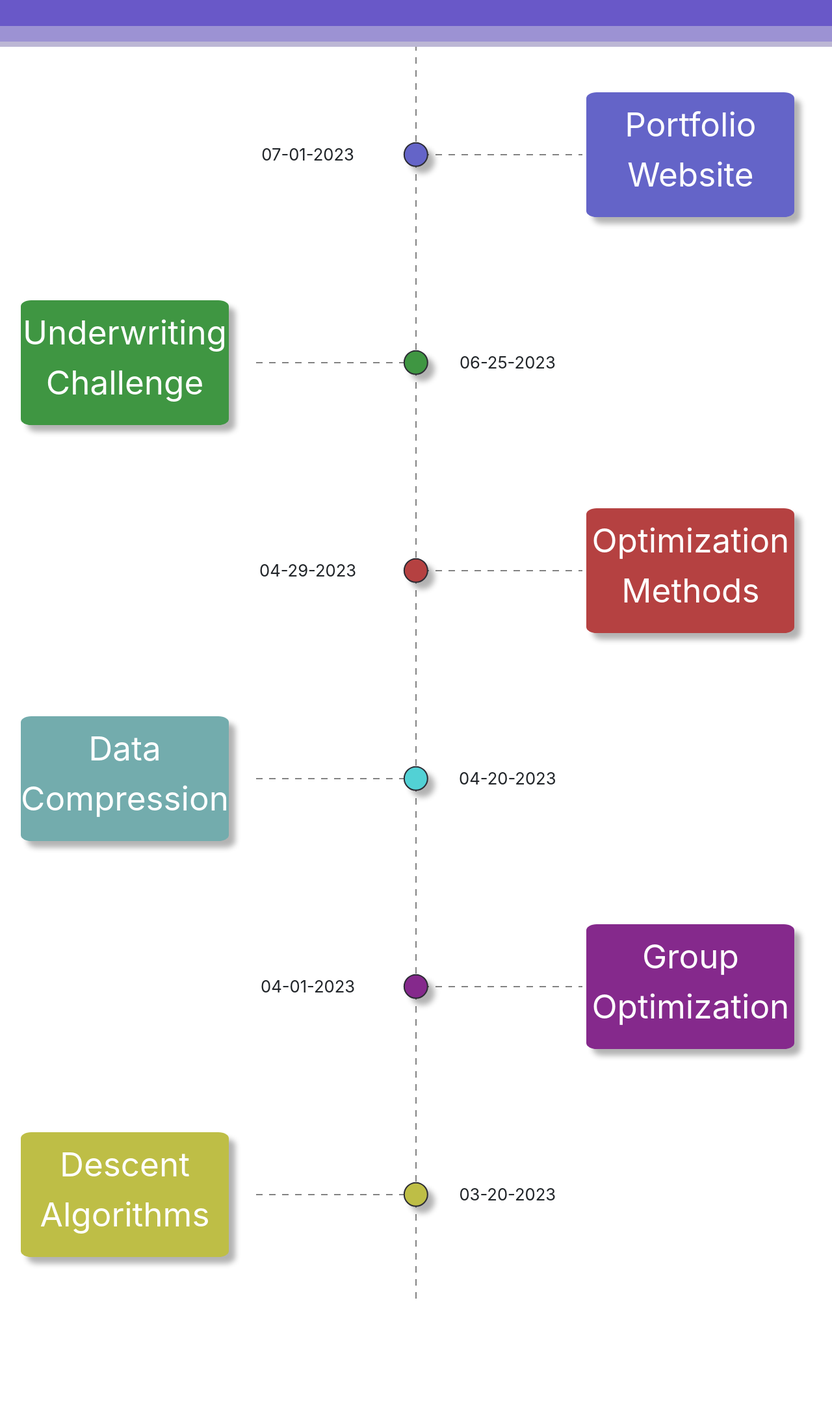
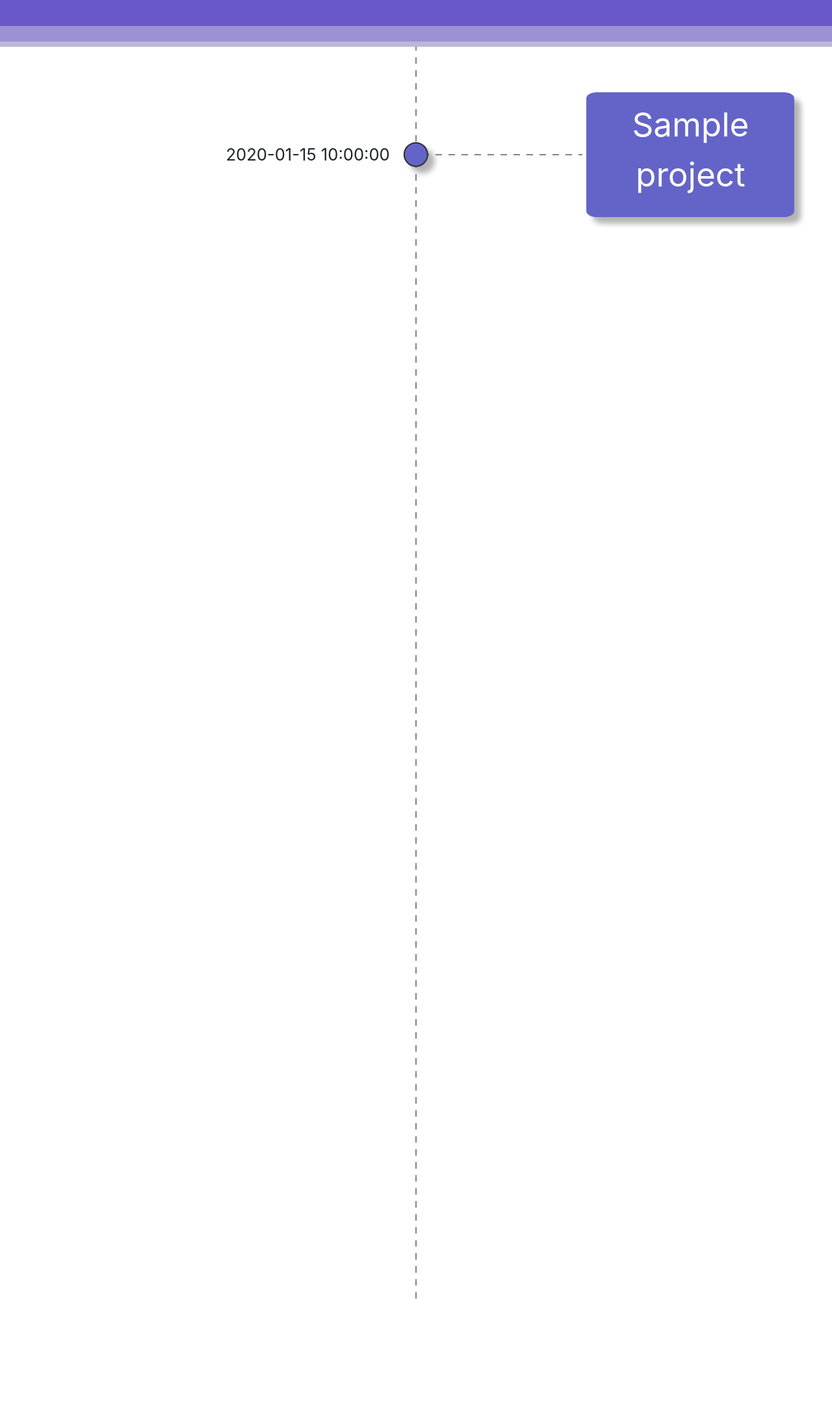
Before and after one commit to Delpen9/Ian-Dover-Personal-Website, a Flask app: template myportfolio/templates/timeline.html in a window 1280 px wide. Shown: the part 162-2336 px from the top of the page at 65% size. Run offline with Flask 3, Linux system fonts and the light colour scheme; the template is opened without the code that fills it: most values are stand-ins (such as "Sample title", 1, 10 or a date in 2020); some libraries are stand-ins or nearby versions.

Commit message:
simplified timeline code

```diff
--- a/myportfolio/templates/timeline.html
+++ b/myportfolio/templates/timeline.html
@@ -2,62 +2,18 @@
 
 {% block content %}
 <div class="content">
-    <div class="date-1">07-01-2023</div>
-    <div class="circle-1"></div>
-    <div class="right-dashed-line-1"></div>
-    <a href="https://github.com/Delpen9/Ian-Dover-Personal-Website/tree/main" target="_blank">
-        <div class="content-rectangle-1">
-            <p class="header">Portfolio Website</p>
+    {% for project in projects %}
+    <div class="date-{{ loop.index }}">{{ project.date }}</div>
+    <div class="circle-{{ loop.index }}"></div>
+    <div class="{{ 'left-dashed-line' if loop.index % 2 == 0 else 'right-dashed-line' }}-{{ (loop.index - 1) // 2 + 1 }}"></div>
+    <a href="{{ project.url }}" target="_blank">
+        <div class="content-rectangle-{{ loop.index }}">
+            <p class="header">{{ project.title }}</p>
         </div>
     </a>
-
-    <div class="date-2">06-25-2023</div>
-    <div class="circle-2"></div>
-    <div class="left-dashed-line-1"></div>
-    <a href="https://github.com/Delpen9/Underwriting-Challenge" target="_blank">
-        <div class="content-rectangle-2">
-            <p class="header">Underwriting Challenge</p>
-        </div>
-    </a>
-
-    <div class="date-3">04-29-2023</div>
-    <div class="circle-3"></div>
-    <div class="right-dashed-line-2"></div>
-    <a href="https://github.com/Delpen9/optimization_methods_final" target="_blank">
-        <div class="content-rectangle-3">
-            <p class="header">Optimization Methods</p>
-        </div>
-    </a>
-
-    <div class="date-4">04-20-2023</div>
-    <div class="circle-4"></div>
-    <div class="left-dashed-line-2"></div>
-    <a href="https://github.com/Delpen9/data_compression_experiments" target="_blank">
-        <div class="content-rectangle-4">
-            <p class="header">Data Compression</p>
-        </div>
-    </a>
-
-    <div class="date-5">04-01-2023</div>
-    <div class="circle-5"></div>
-    <div class="right-dashed-line-3"></div>
-    <a href="https://github.com/Delpen9/lasso_ridge_elastic_group_optimization" target="_blank">
-        <div class="content-rectangle-5">
-            <p class="header">Group Optimization</p>
-        </div>
-    </a>
-
-    <div class="date-6">03-20-2023</div>
-    <div class="circle-6"></div>
-    <div class="left-dashed-line-3"></div>
-    <a href="https://github.com/Delpen9/Lagrangian-Optimization-Algorithms/tree/main" target="_blank">
-        <div class="content-rectangle-6">
-            <p class="header">Descent Algorithms</p>
-        </div>
-    </a>
+    {% endfor %}
 </div>
 
 <div class="dashed-line"></div>
 
-
 {% endblock %}
```
Also changed, not shown: myportfolio/views.py (+41 -6 lines).
